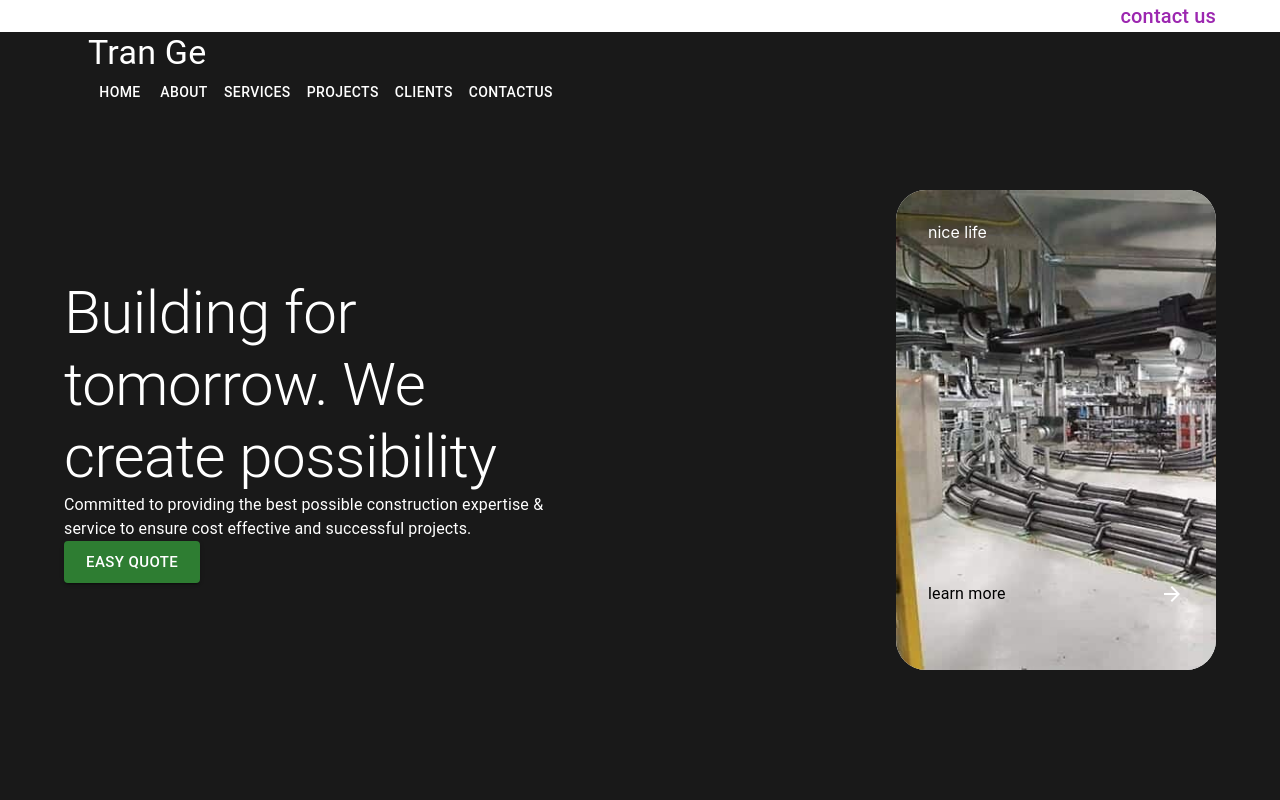
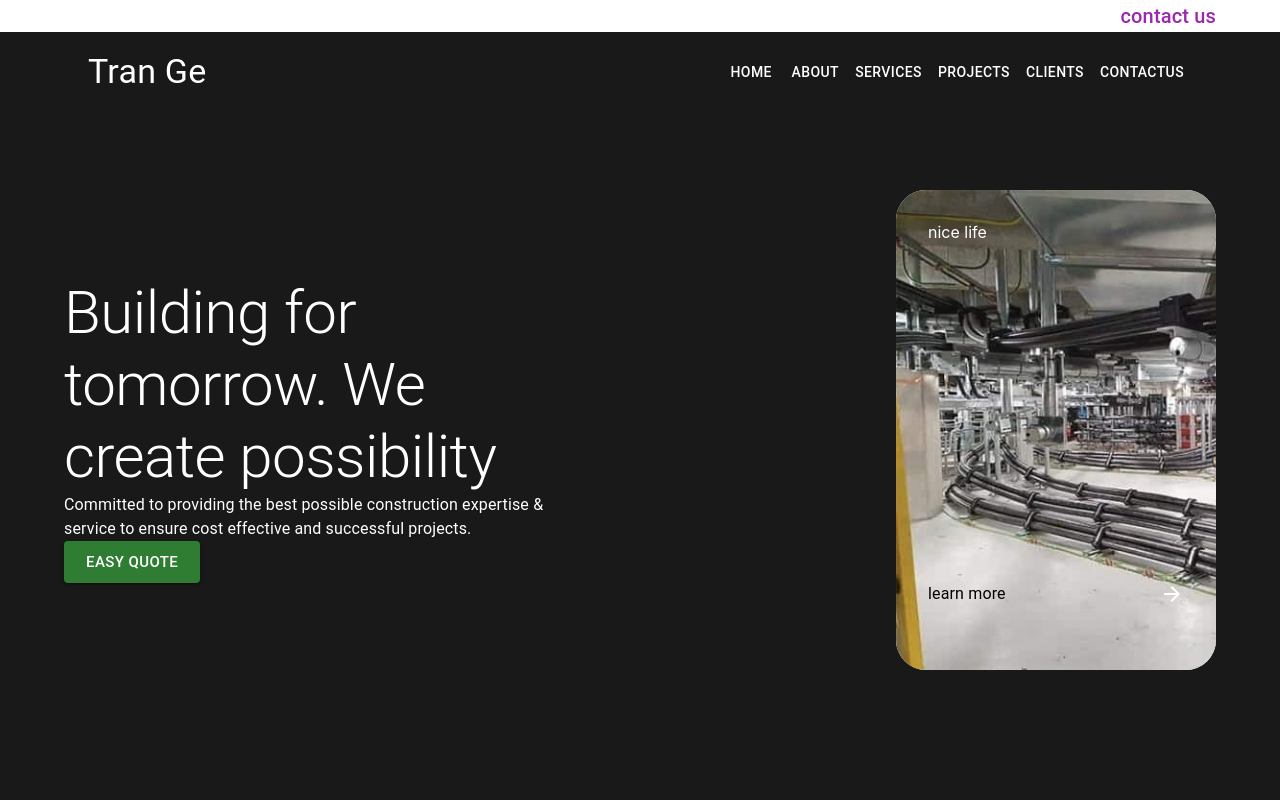
Before and after one commit to BestinJoseph/trange, a React (Create React App) app in the folder client/: page / in a window 1280 px wide. Shown: the top 800 px of the page. Built offline with nearby package versions, Linux system fonts and the light colour scheme.

Commit message:
update_27022022_from_office_pc_02

```diff
--- a/client/src/Components/Header/index.js
+++ b/client/src/Components/Header/index.js
@@ -54,11 +54,10 @@ const Header = (props) => {
                         </Menu>
                     </Box>
                     <Container>
-                        <Toolbar sx={{ justifyContent: 'space-between', height: 80, display: {xs:'none', md:'block'}}}>
+                        <Toolbar sx={{ justifyContent: 'space-between', height: 80, display: {xs:'none', md:'flex'}}}>
                             <Box sx={{ flexGrow: 0, mr: 15, }}>
                                 <Typography variant="h4" color="white">Tran Ge</Typography>
                             </Box>
-
                             <Box sx={{ flexGrow: 0, display: { xs:'none', md:'flex'} }}>
                                 { pages.map( page => (
                                     <Button key={page} onClick={() => navigate(`/${page=== 'Home' ? '' : page.toLowerCase()}`)} sx={{ my:"2", color: 'white', display: 'block'}}>
--- a/client/src/Components/Home/Slider/SliderStyles.js
+++ b/client/src/Components/Home/Slider/SliderStyles.js
@@ -8,6 +8,10 @@ export default makeStyles((theme)=>({
         display: 'flex',
         alignItems: 'center',
         overflow: 'hidden',
+
+        [theme.width]:{
+
+        },
 
         '& .container': {
             // display: 'flex',
```
